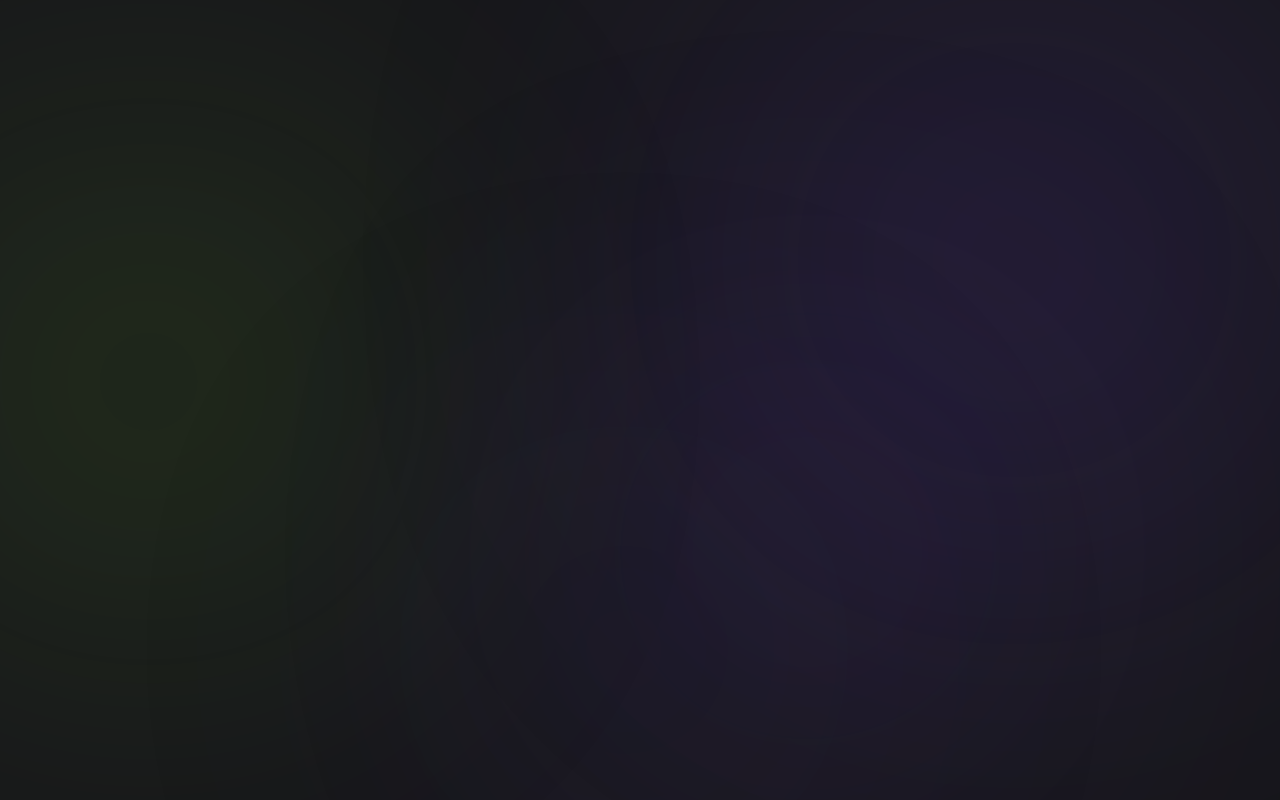
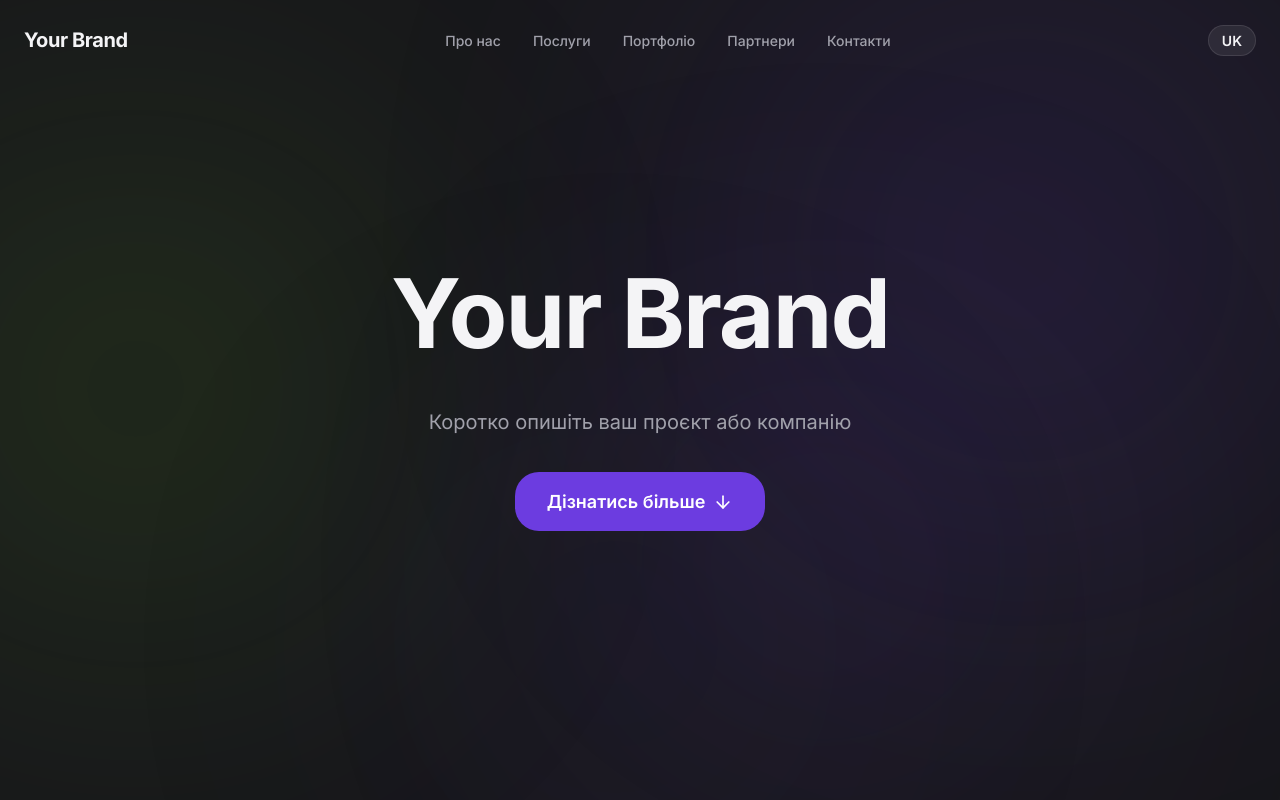
Before and after one commit to Greenfield-Taster/LaunchKit-Landing, a React (Vite) app: page / in a window 1280 px wide. Built offline with nearby package versions, Linux system fonts and the light colour scheme.

Commit message:
Add Hero section with entrance animations

```diff
--- a/src/App.jsx
+++ b/src/App.jsx
@@ -1,5 +1,7 @@
 import { LanguageProvider } from "./contexts";
 import GlowBackground from "./components/GlowBackground/GlowBackground";
+import Header from "./components/Header/Header";
+import Hero from "./components/Hero/Hero";
 
 import "./styles/main.scss";
 
@@ -8,7 +10,10 @@ function App() {
     <LanguageProvider>
       <div className="app">
         <GlowBackground />
-        {/* Sections will be added in subsequent tasks */}
+        <Header />
+        <main>
+          <Hero />
+        </main>
       </div>
     </LanguageProvider>
   );
--- /dev/null
+++ b/src/components/Hero/Hero.jsx
@@ -0,0 +1,62 @@
+import { motion } from "framer-motion";
+import { ArrowDown } from "lucide-react";
+import { useLanguage } from "../../contexts/language/useLanguage";
+import "./Hero.scss";
+
+const fadeUp = {
+  hidden: { opacity: 0, y: 30 },
+  visible: (delay) => ({
+    opacity: 1,
+    y: 0,
+    transition: { duration: 0.6, delay, ease: [0.4, 0, 0.2, 1] },
+  }),
+};
+
+const Hero = () => {
+  const { t } = useLanguage();
+
+  const handleCtaClick = () => {
+    document.getElementById("about")?.scrollIntoView({ behavior: "smooth" });
+  };
+
+  return (
+    <section className="hero">
+      <div className="hero__content container">
+        <motion.h1
+          className="hero__title"
+          variants={fadeUp}
+          initial="hidden"
+          animate="visible"
+          custom={0}
+        >
+          {t("hero.title")}
+        </motion.h1>
+
+        <motion.p
+          className="hero__subtitle"
+          variants={fadeUp}
+          initial="hidden"
+          animate="visible"
+          custom={0.2}
+        >
+          {t("hero.subtitle")}
+        </motion.p>
+
+        <motion.button
+          className="hero__cta"
+          type="button"
+          onClick={handleCtaClick}
+          variants={fadeUp}
+          initial="hidden"
+          animate="visible"
+          custom={0.4}
+        >
+          {t("hero.cta")}
+          <ArrowDown size={20} />
+        </motion.button>
+      </div>
+    </section>
+  );
+};
+
+export default Hero;
--- /dev/null
+++ b/src/components/Hero/Hero.scss
@@ -0,0 +1,73 @@
+@use "../../styles/variables" as v;
+
+.hero {
+  min-height: 100vh;
+  display: flex;
+  align-items: center;
+  padding-top: 80px;
+  position: relative;
+
+  @media (max-width: v.$breakpoint-md) {
+    padding-top: 64px;
+  }
+
+  &__content {
+    display: flex;
+    flex-direction: column;
+    align-items: center;
+    text-align: center;
+    gap: v.$spacing-8;
+  }
+
+  &__title {
+    font-size: v.$font-size-8xl;
+    font-weight: v.$font-weight-bold;
+    letter-spacing: v.$letter-spacing-tight;
+    line-height: v.$line-height-tight;
+    color: v.$color-text-primary;
+
+    @media (max-width: v.$breakpoint-lg) {
+      font-size: v.$font-size-5xl;
+    }
+
+    @media (max-width: v.$breakpoint-sm) {
+      font-size: v.$font-size-4xl;
+    }
+  }
+
+  &__subtitle {
+    font-size: v.$font-size-xl;
+    color: v.$color-text-secondary;
+    line-height: v.$line-height-relaxed;
+    max-width: 600px;
+
+    @media (max-width: v.$breakpoint-sm) {
+      font-size: v.$font-size-lg;
+    }
+  }
+
+  &__cta {
+    display: inline-flex;
+    align-items: center;
+    gap: v.$spacing-2;
+    padding: v.$spacing-4 v.$spacing-8;
+    background: v.$brand-primary-500;
+    color: v.$neutral-0;
+    font-family: v.$font-family-base;
+    font-size: v.$font-size-lg;
+    font-weight: v.$font-weight-semibold;
+    border: none;
+    border-radius: v.$radius-xl;
+    cursor: pointer;
+    transition: all v.$transition-slow v.$transition-timing;
+
+    &:hover {
+      transform: scale(1.05);
+      box-shadow: 0 0 40px rgba(108, 60, 224, 0.4);
+    }
+
+    &:active {
+      transform: scale(0.98);
+    }
+  }
+}
```
